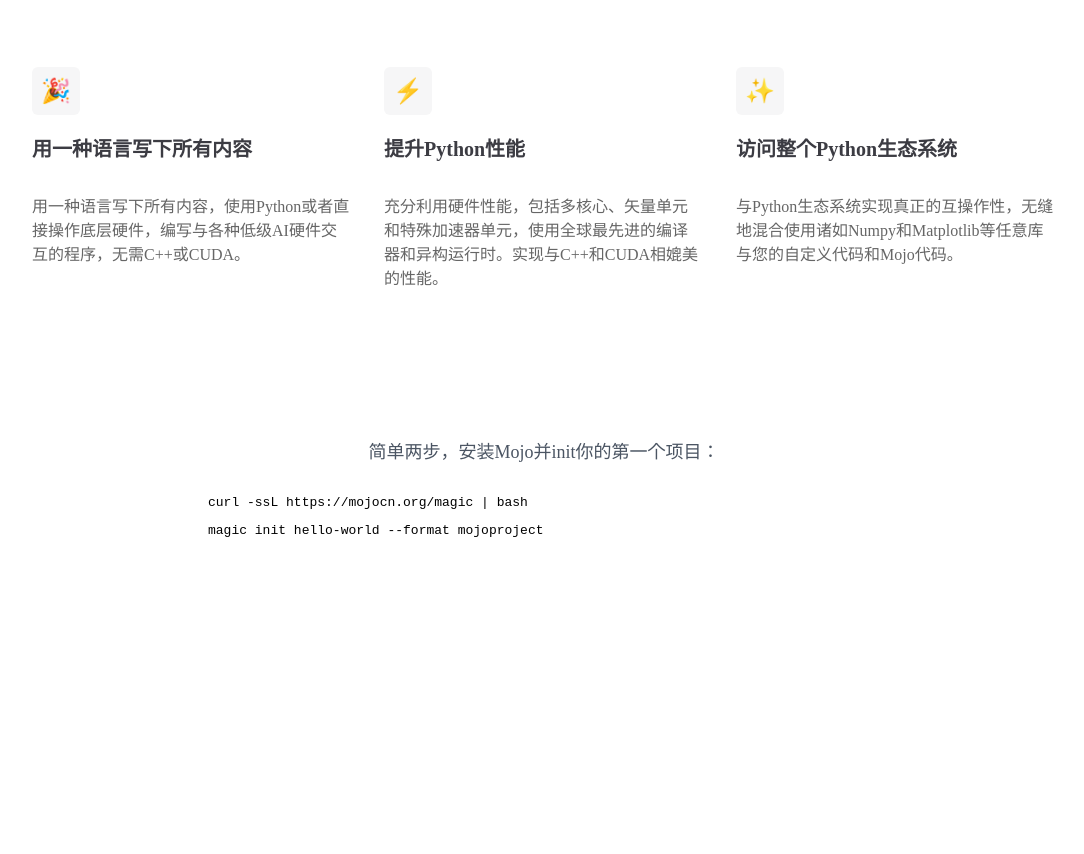
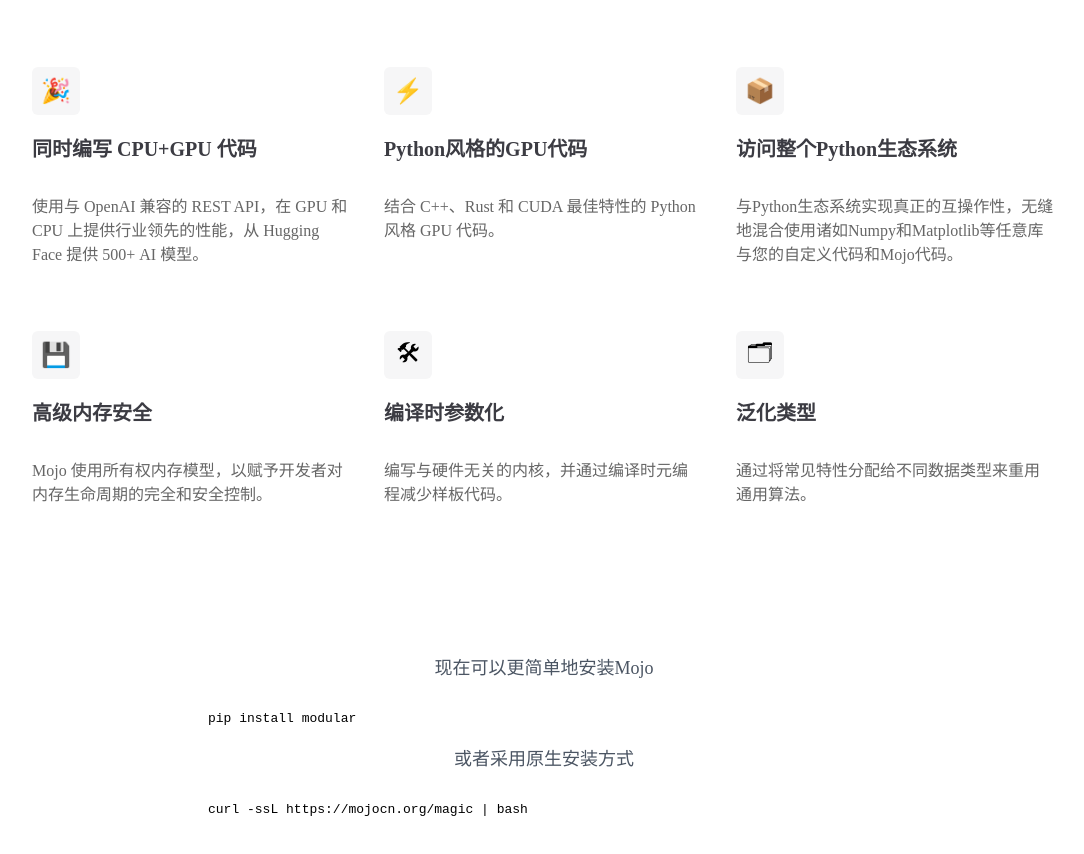
Before and after one commit to shadowqcom/mojo_CN, a Next.js app: page / in a window 1280 px wide. Shown: the part 540-1394 px from the top of the page, without its empty margins (96-1180 px from the left). Before the commit the page ends 1179 px from the top, so only its background shows below. Built offline with nearby package versions, Linux system fonts and the light colour scheme.

Commit message:
25.3版本新的安装方式

```diff
--- a/pages/index.mdx
+++ b/pages/index.mdx
@@ -1,5 +1,5 @@
 ---
-title: Mojo：面向AI开发者的编程语言 | Mojo官网  Mojo社区
+title: Mojo：面向AI开发者的编程语言 | 强大的CPU和GPU编程 | Mojo官网  Mojo社区
 ---
 
 import styles from './index.module.css'
@@ -8,31 +8,56 @@
 <div className={styles.bady}>
     <div className={styles.main}>
         <h1>Mojo</h1>
-        <h2>AI开发者的编程语言</h2>
-        <p>Mojo 将 Python 的可用性与 C 的性能相结合，解锁了 AI 硬件无与伦比的可编程性和 AI 模型的可扩展性。</p>
+        <h2>强大的 CPU 和 GPU 编程</h2>
+        <p>Mojo 是一种具有 Python 风格的编程语言，无需 CUDA 可实现极快的 CPU+GPU 执行。搭配MAX使用，以实现极快的 AI 推理。</p>
         <button><a href="/manual/getstarted/getmojo">阅读文档</a></button>
         <div className={styles.cardcombination}>
             <div className={styles.card}>
               <span role="img" aria-label="emoji">🎉</span>
-              <h3>用一种语言写下所有内容</h3>
-              <p>用一种语言写下所有内容，使用Python或者直接操作底层硬件，编写与各种低级AI硬件交互的程序，无需C++或CUDA。</p>
+              <h3>同时编写 CPU+GPU 代码</h3>
+              <p>使用与 OpenAI 兼容的 REST API，在 GPU 和 CPU 上提供行业领先的性能，从 Hugging Face 提供 500+ AI 模型。</p>
             </div>
             <div className={styles.card}>
               <span role="img" aria-label="emoji">⚡</span>
-              <h3>提升Python性能</h3>
-              <p >充分利用硬件性能，包括多核心、矢量单元和特殊加速器单元，使用全球最先进的编译器和异构运行时。实现与C++和CUDA相媲美的性能。</p>
+              <h3>Python风格的GPU代码</h3>
+              <p >结合 C++、Rust 和 CUDA 最佳特性的 Python风格 GPU 代码。</p>
             </div>
             <div className={styles.card}>
-              <span role="img" aria-label="emoji">✨</span>
+              <span role="img" aria-label="emoji">📦</span>
               <h3>访问整个Python生态系统</h3>
               <p>与Python生态系统实现真正的互操作性，无缝地混合使用诸如Numpy和Matplotlib等任意库与您的自定义代码和Mojo代码。</p>
+            </div>
+            <div className={styles.card}>
+              <span role="img" aria-label="emoji">💾</span>
+              <h3>高级内存安全</h3>
+              <p>Mojo 使用所有权内存模型，以赋予开发者对内存生命周期的完全和安全控制。</p>
+            </div>
+            <div className={styles.card}>
+              <span role="img" aria-label="emoji">🛠</span>
+              <h3>编译时参数化</h3>
+              <p>编写与硬件无关的内核，并通过编译时元编程减少样板代码。</p>
+            </div>
+            <div className={styles.card}>
+              <span role="img" aria-label="emoji">🗂</span>
+              <h3>泛化类型</h3>
+              <p>通过将常见特性分配给不同数据类型来重用通用算法。</p>
             </div>
         </div>
     </div>
 
     {/* 代码块 */}
     <div className={styles.indexcode}>
-      <p>简单两步，安装Mojo并init你的第一个项目：</p>
+      <p>现在可以更简单地安装Mojo</p>
+      <pre className="nx-bg-primary-700/5 nx-mb-4 nx-overflow-x-auto nx-rounded-xl nx-subpixel-antialiased dark:nx-bg-primary-300/10 nx-text-[.9em] contrast-more:nx-border contrast-more:nx-border-primary-900/20 contrast-more:nx-contrast-150 contrast-more:dark:nx-border-primary-100/40 nx-py-4">
+        <code>
+          <span className="line">
+          <span style={{ color: 'var(--shiki-token-function)' }}>pip </span>
+          <span style={{ color: 'var(--shiki-token-string)' }}>install </span>
+          <span style={{ color: 'var(--shiki-token-keyword)' }}>modular </span>
+          </span>
+        </code>
+      </pre>
+      <p>或者采用原生安装方式</p>
       <pre className="nx-bg-primary-700/5 nx-mb-4 nx-overflow-x-auto nx-rounded-xl nx-subpixel-antialiased dark:nx-bg-primary-300/10 nx-text-[.9em] contrast-more:nx-border contrast-more:nx-border-primary-900/20 contrast-more:nx-contrast-150 contrast-more:dark:nx-border-primary-100/40 nx-py-4">
         <code>
           <span className="line">
@@ -44,16 +69,5 @@
           </span>
         </code>
       </pre>
-      <pre className="nx-bg-primary-700/5 nx-mb-4 nx-overflow-x-auto nx-rounded-xl nx-subpixel-antialiased dark:nx-bg-primary-300/10 nx-text-[.9em] contrast-more:nx-border contrast-more:nx-border-primary-900/20 contrast-more:nx-contrast-150 contrast-more:dark:nx-border-primary-100/40 nx-py-4">
-        <code>
-          <span className="line">
-            <span style={{ color: 'var(--shiki-token-function)' }}>magic </span>
-            <span style={{ color: 'var(--shiki-token-string)' }}>init </span>
-            <span style={{ color: 'var(--shiki-token-string)' }}>hello-world </span>
-            <span style={{ color: 'var(--shiki-token-string)' }}>--format </span>
-            <span style={{ color: 'var(--shiki-token-string)' }}>mojoproject</span>
-          </span>
-        </code>
-      </pre>
     </div>
 </div>
```
Also changed, not shown: src/clientinfo.jsx (+0 -14 lines), 1 other file (tests, documents, lock files or other folders).
